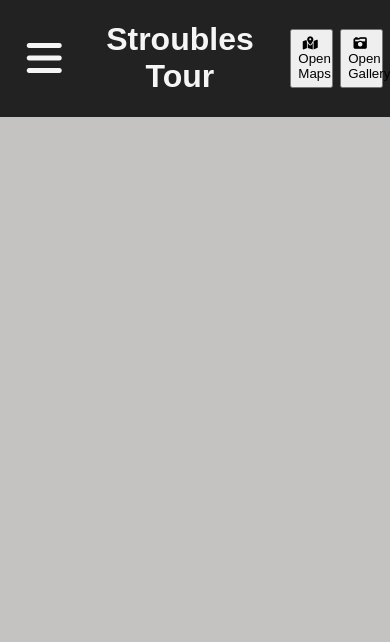
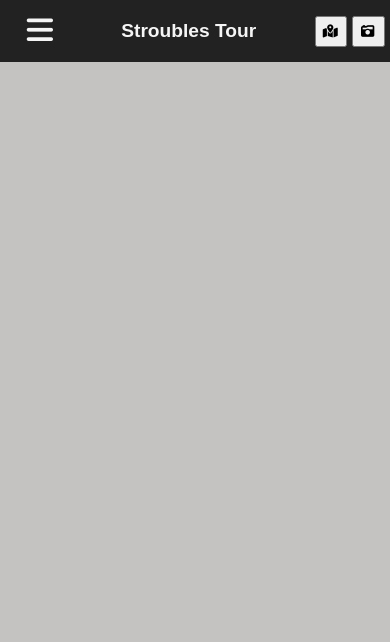
Before and after one commit to vtcoders/StroublesTour, a plain HTML site: page index.html in a window 390 px wide. Shown: the top 642 px of the page. Drawn offline with nearby package versions, Linux system fonts and the light colour scheme; no server answers.

Commit message:
Added media query for mobile view

```diff
--- a/index.html
+++ b/index.html
@@ -83,14 +83,14 @@
 	<!-- Header -->
 	<div id="header">
 		<div id="hamburger">
-			<button class="openbtn" onclick="openNav()" style="height: 70%; background: #222;"><i class="fa-solid fa-bars fa-2x" style="color: whitesmoke;"></i></button>
+			<button class="openbtn" onclick="openNav()"><i class="fa-solid fa-bars fa-xl" style="color: whitesmoke;"></i></button>
 		</div>
 		<div id="title">
-			<h1 style="text-align: center; color: whitesmoke;">Stroubles Tour</h1>
+			<h1>Stroubles Tour</h1>
 		</div>
 		<div id="buttons">
-			<button id="btn-map" onClick="document.getElementById('map-and-gallery').scrollIntoView();"><i class="fa-solid fa-map-location-dot" style="margin: 0 10% 0 0;"></i>Open Maps</button>
-			<button id="btn-gallery" onClick="document.getElementById('map-and-gallery').scrollIntoView();"><i class="fa-solid fa-camera-retro" style="margin: 0 10% 0 0;"></i>Open Gallery</button>
+			<button id="btn-map" onClick="document.getElementById('map-and-gallery').scrollIntoView();"><i class="fa-solid fa-map-location-dot" style="margin: 0 10% 0 0;"></i><span class="open"><span class="open">Open Maps</span></span></button>
+			<button id="btn-gallery" onClick="document.getElementById('map-and-gallery').scrollIntoView();"><i class="fa-solid fa-camera-retro" style="margin: 0 10% 0 0;"></i><span class="open">Open Gallery</span></button>
 		</div>
 	</div>
 
--- a/style.css
+++ b/style.css
@@ -27,6 +27,11 @@ html, body {
 	display: flex;
 	margin-left: 3%;
 	align-items: center;
+}
+
+#hamburger > button{
+	height: 70%;
+	background: #222;
 }
 
 /* Style the button that is used to open the sidepanel */
@@ -161,6 +166,16 @@ html, body {
 
 #title{
 	flex: 3
+}
+
+#title > h1{
+	display: flex;
+    justify-content: center;
+    color: whitesmoke;
+    font-weight: bold;
+    font-size: 2em;
+    margin: 20px 0px;
+    padding: 0px;
 }
 
 #buttons{
@@ -406,3 +421,33 @@ button{
 	color: #111;
 	text-decoration: none;
   }
+
+  @media only screen and (max-width: 600px){
+	#hamburger{
+		flex: 0.1;
+		width: 20%;
+		height: auto;
+		align-items: center;
+	}
+
+	#title > h1{
+	  font-size: 120%;
+	  justify-content: center;
+	}
+
+	.open{
+		display: none;
+	}
+
+	#map-and-gallery{
+		flex-direction: column;
+	}
+
+	#x3dElement{
+	  height: 70vh;
+	  width: 100%;
+
+	}
+
+
+}
```
Also changed, not shown: owens.html (+4 -4 lines), owensng.html (+4 -4 lines), robinson.html (+4 -4 lines), robinsonng.html (+4 -4 lines), spout.html (+4 -4 lines), spoutng.html (+4 -4 lines).
